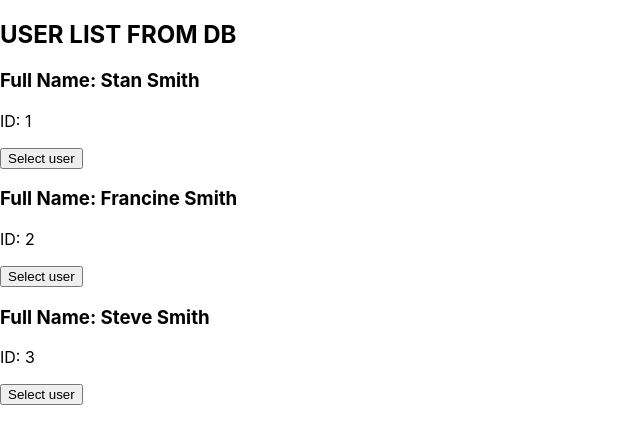
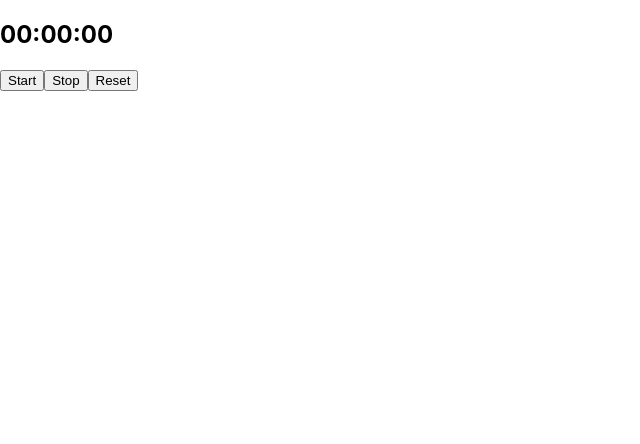
Before and after one commit to andrewsilent/first-react-app, a React (Create React App) app: page / in a window 1280 px wide. Shown: the top 444 px of the page, without its empty margins (0-640 px from the left). Built offline with nearby package versions, Linux system fonts and the light colour scheme.

Commit message:
add Timer via setInterval

```diff
--- a/src/App.js
+++ b/src/App.js
@@ -1,49 +1,13 @@
-import React, { Component } from 'react';
+import React, { Component, useState } from 'react';
 import './App.css';
-import UserList from './components/UserList/';
-import SelectedUserList from './components/SelectedUserList';
+import StopWatch from './components/StopWatch/';
 
-const userDB = [
-  {
-    id: 1,
-    firstName: "Stan",
-    lastName: "Smith",
-  },
-  {
-    id: 2,
-    firstName: "Francine",
-    lastName: "Smith",
-  },
-  {
-    id: 3,
-    firstName: "Steve",
-    lastName: "Smith",
-  },
-];
-
-class App extends Component {
-  constructor(props) {
-    super(props);
-    this.state = {
-      users: userDB.map((user) => ({ ...user, isSelected: false })),
-    }
-  }
-
-  setUsers = (newUsers) => this.setState({ users: newUsers });
-
-  render() {
-    const { users } = this.state;
-    return (
-      <>
-        <header>
-          <SelectedUserList users={[...users]} />
-        </header>
-        <main>
-          <UserList users={users} setUsers={this.setUsers} />
-        </main>
-      </>
-    )
-  }
+function App(props) {
+  return (
+    <>
+      <StopWatch />
+    </>
+  )
 }
 
 export default App;
--- a/src/components/SelectedUserList/index.jsx
+++ /dev/null
@@ -1,18 +0,0 @@
-import React from "react";
-
-const SelectedUserList = (props) => {
-  const { users = [] } = props;
-  const filteredUsers = users.filter((user) => user.isSelected);
-
-  return (
-    <div>
-      {filteredUsers.map((user) => (
-        <span>
-          {user.firstName} {user.lastName}
-        </span>
-      ))}
-    </div>
-  );
-};
-
-export default SelectedUserList;
--- /dev/null
+++ b/src/components/StopWatch/index.jsx
@@ -0,0 +1,73 @@
+import React, { Component } from "react";
+
+class StopWatch extends Component {
+  constructor(props) {
+    super(props);
+    this.intervalId = null;
+    this.state = {
+      time: new Date(0, 0, 0, 0, 0, 0, 0, 0),
+    };
+  }
+
+  start = () => {
+    if (!this.intervalId) {
+      this.intervalId = setInterval(this.tick, 1000);
+    }
+  };
+
+  stop = () => {
+    clearInterval(this.intervalId);
+    this.intervalId = null;
+  };
+
+  reset = () => {
+    this.stop();
+    this.setState({ time: new Date(0, 0, 0, 0, 0, 0, 0, 0) });
+  };
+
+  tick = () => {
+    const { time } = this.state;
+    time.setSeconds(time.getSeconds() + 1);
+    this.setState({ time });
+  };
+
+  componentDidMount() {}
+
+  componentDidUpdate() {}
+
+  componentWillUnmount() {
+    this.stop();
+  }
+
+  render() {
+    const { time } = this.state;
+    return (
+      <article>
+        <h1>{time.toLocaleTimeString("it-IT")}</h1>
+        <button
+          onClick={() => {
+            this.start();
+          }}
+        >
+          Start
+        </button>
+        <button
+          onClick={() => {
+            this.stop();
+          }}
+        >
+          Stop
+        </button>
+        <button
+          onClick={() => {
+            this.reset();
+          }}
+        >
+          Reset
+        </button>
+      </article>
+    );
+  }
+}
+
+export default StopWatch;
--- a/src/components/UserList/UserCard/index.jsx
+++ /dev/null
@@ -1,24 +0,0 @@
-function UserCard(props) {
-  const {
-    user: { id, firstName, lastName, isSelected },
-    userSelect,
-  } = props;
-
-  const styles = {
-    border: isSelected ? "1px solid #777777" : undefined,
-  };
-
-  const selectHandler = () => userSelect(id);
-
-  return (
-    <article style={styles}>
-      <h1>
-        Full Name: {firstName} {lastName}
-      </h1>
-      <p>ID: {id}</p>
-      <button onClick={selectHandler}>Select user</button>
-    </article>
-  );
-}
-
-export default UserCard;
--- a/src/components/UserList/index.jsx
+++ /dev/null
@@ -1,32 +0,0 @@
-import React, { Component } from "react";
-import UserCard from "./UserCard";
-
-class UserList extends Component {
-  userSelect = (id) => {
-    const { users, setUsers } = this.props;
-    const newUsers = [...users];
-
-    const mapNewUsers = (user) => ({
-      ...user,
-      isSelected: id === user.id ? !user.isSelected : user.isSelected,
-    });
-
-    setUsers(newUsers.map(mapNewUsers));
-  };
-
-  mapUsers = (user) => (
-    <UserCard key={user.id} user={user} userSelect={this.userSelect} />
-  );
-
-  render() {
-    const { users } = this.props;
-    return (
-      <section>
-        <h1>USER LIST FROM DB</h1>
-        {users.map(this.mapUsers)}
-      </section>
-    );
-  }
-}
-
-export default UserList;
```
